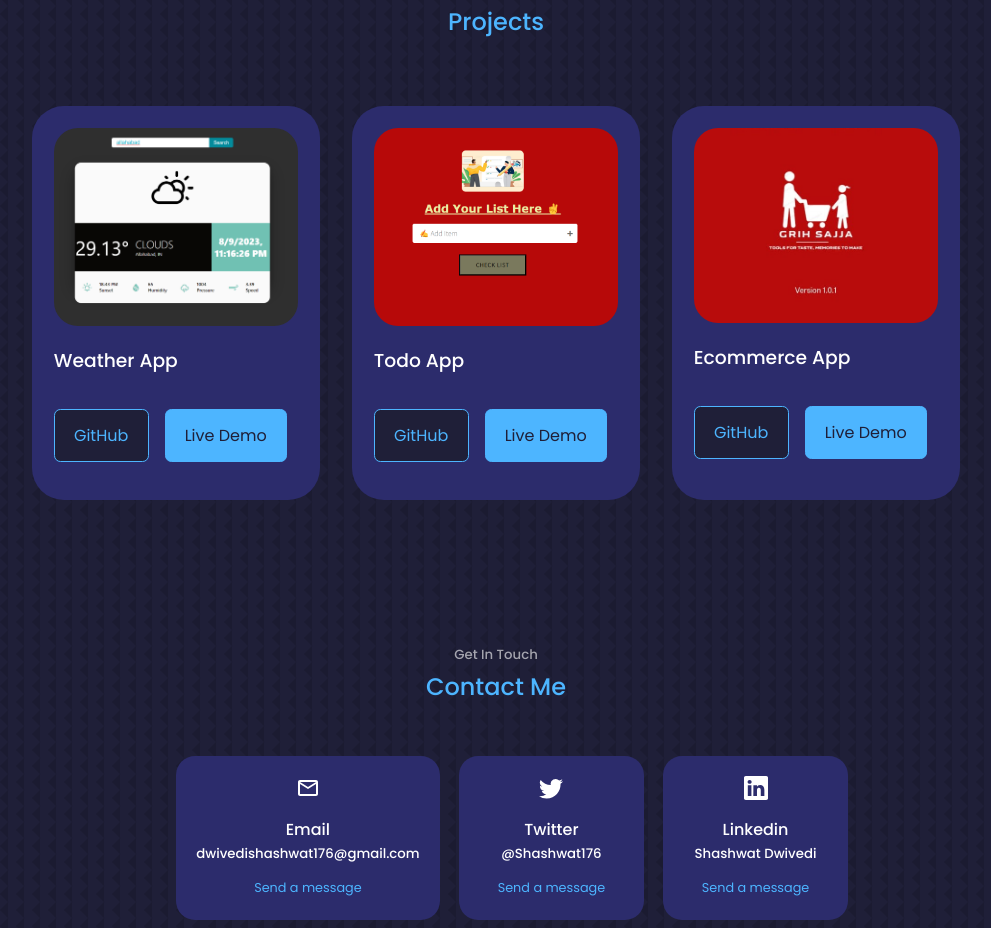
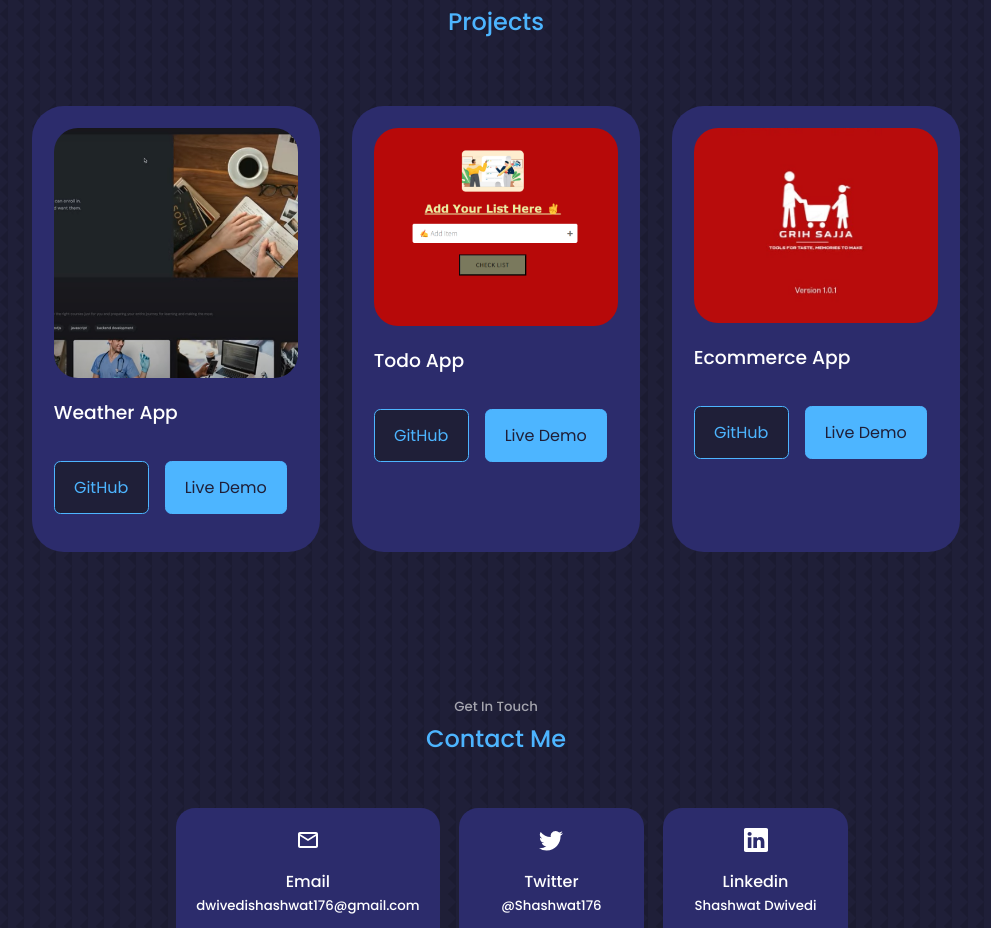
Before and after one commit to shashwatdwi176/Portfolio.github.io, a React (Create React App) app: page / in a window 1280 px wide. Shown: the part 3482-4410 px from the top of the page, without its empty margins (144-1135 px from the left). Built offline with nearby package versions, Linux system fonts and the light colour scheme.

Commit message:
Adjust height

```diff
--- a/src/components/portfolio/portfolio.jsx
+++ b/src/components/portfolio/portfolio.jsx
@@ -1,6 +1,6 @@
 import React from 'react'
 import './portfolio.css'
-import weather from '../../assests/weather.png'
+import lms from '../../assests/lms.png'
 import todo from '../../assests/Todo.png'
 import ecomerce from '../../assests/ecommerce.jpg'
 const Portfolio = () => {
@@ -14,12 +14,12 @@ const Portfolio = () => {
       <div className='container project_container'>
         <article className='project_item'>
           <div className='project_item-image'>
-            <img src={weather} alt=''></img>
+            <img src={lms} height={250} alt=''></img>
           </div>
           <h3>Weather App</h3>
           <div className='project_item-cta'>
-          <a href='https://github.com/shashwatdwi176/Weather-App-React' className='btn' target='_blank'>GitHub</a>
-          <a href='https://shashwatdwi176.github.io/Weather-App-React/' className='btn btn-primary' target='_blank'>Live Demo</a>
+          <a href='https://github.com/shashwatdwi176/Learning-Management-System-NextJS-Aws' className='btn' target='_blank'>GitHub</a>
+          <a href='https://github.com/shashwatdwi176/Learning-Management-System-NextJS-Aws' className='btn btn-primary' target='_blank'>Live Demo</a>
           </div>
         </article>
         <article className='project_item'>
```
Also changed, not shown: src/assests/lms.png (added).
